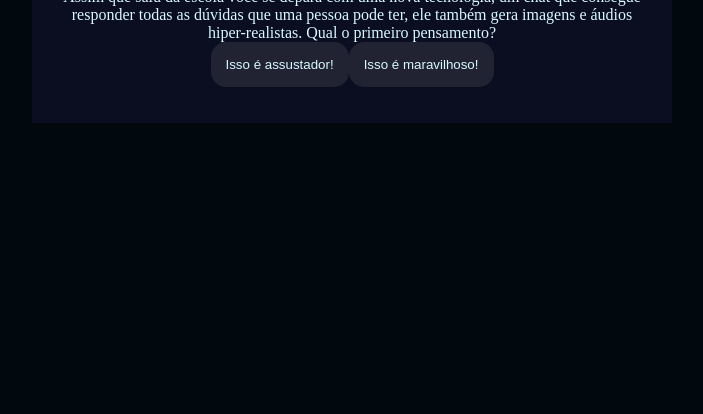
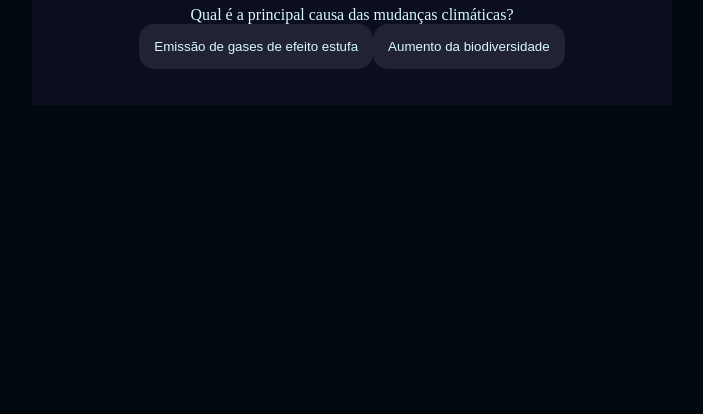
Before and after one commit to thayssantos25/Miss-o-IA, a plain HTML site: page index.html in a window 1280 px wide. Shown: the part 402-816 px from the top of the page, without its empty margins (288-991 px from the left). Drawn offline with Linux system fonts and the light colour scheme.

Commit message:
kmukurrf

```diff
--- a/index.html
+++ b/index.html
@@ -8,7 +8,7 @@
 </head>
 <body>
     <div class="caixa-principal">
-        <h1>Você decide o futuro da IA</h1>
+        <h1>Meio ambiente</h1>
         <div class="caixa-perguntas"></div>
         <div class="caixa-alternativas"></div>
         <div class="caixa-resultado">
--- a/script.js
+++ b/script.js
@@ -6,67 +6,67 @@ const textoResultado = document.querySelector(".texto-resultado");
 
 const perguntas = [
     {
-        enunciado: "Assim que saiu da escola você se depara com uma nova tecnologia, um chat que consegue responder todas as dúvidas que uma pessoa pode ter, ele também gera imagens e áudios hiper-realistas. Qual o primeiro pensamento?",
+        enunciado: " Qual é a principal causa das mudanças climáticas?",
         alternativas: [
             {
-                texto: "Isso é assustador!",
-                afirmacao: "No início ficou com medo do que essa tecnologia pode fazer. "
+                texto: "Emissão de gases de efeito estufa",
+                afirmacao: "O meio ambiente enfrenta desafios significativos, como mudanças climáticas e poluição. A principal causa das mudanças climáticas é a emissão de gases de efeito estufa, enquanto o uso excessivo de plásticos polui os oceanos. Soluções incluem práticas sustentáveis, como reduzir o consumo de água e adotar energias renováveis. "
             },
             {
-                texto: "Isso é maravilhoso!",
-                afirmacao: "Quis saber como usar IA no seu dia a dia."
+                texto: " Aumento da biodiversidade",
+                afirmacao: ""
             }
         ]
     },
     {
-        enunciado: "Com a descoberta desta tecnologia, chamada Inteligência Artificial, uma professora de tecnologia da escola decidiu fazer uma sequência de aulas sobre esta tecnologia. No fim de uma aula ela pede que você escreva um trabalho sobre o uso de IA em sala de aula. Qual atitude você toma?",
+        enunciado: "Qual é uma das principais fontes de poluição dos oceanos?",
         alternativas: [
             {
-                texto: "Utiliza uma ferramenta de busca na internet que utiliza IA para que ela ajude a encontrar informações relevantes para o trabalho e explique numa linguagem que facilite o entendimento.",
-                afirmacao: "Conseguiu utilizar a IA para buscar informações úteis."
+                texto: "Plásticos descartáveis",
+                afirmacao: ""
             },
             {
-                texto: "Escreve o trabalho com base nas conversas que teve com colegas, algumas pesquisas na internet e conhecimentos próprios sobre o tema.",
-                afirmacao: "Sentiu mais facilidade em utilizar seus próprios recursos para escrever seu trabalho."
+                texto: "Ventos fortes",
+                afirmacao: ""
             }
         ]
     },
     {
-        enunciado: "Após a elaboração do trabalho escrito, a professora realizou um debate entre a turma para entender como foi realizada a pesquisa e escrita. Nessa conversa também foi levantado um ponto muito importante: como a IA impacta o trabalho do futuro. Nesse debate, como você se posiciona?",
+        enunciado: "Qual é uma prática recomendada para a conservação da água?",
         alternativas: [
             {
-                texto: "Defende a ideia de que a IA pode criar novas oportunidades de emprego e melhorar habilidades humanas.",
-                afirmacao: "Vem impulsionando a inovação na área de IA e luta para abrir novos caminhos profissionais com IA."
+                texto: "Reduzir o tempo no banho",
+                afirmacao: ""
             },
             {
-                texto: "Me preocupo com as pessoas que perderão seus empregos para máquinas e defendem a importância de proteger os trabalhadores.",
-                afirmacao: "Sua preocupação com as pessoas motivou a criar um grupo de estudos entre trabalhadores para discutir meios de utilização de IA de forma ética."
+                texto: "Usar água potável para regar plantas",
+                afirmacao: ""
             }
         ]
     },
     {
-        enunciado: "Ao final da discussão, você precisou criar uma imagem no computador que representasse o que pensa sobre IA. E agora?",
+        enunciado: "Qual é o impacto do desmatamento nas áreas tropicais?",
         alternativas: [
             {
-                texto: "Criar uma imagem utilizando uma plataforma de design como o Paint.",
-                afirmacao: "Notou também que muitas pessoas não sabem ainda utilizar as ferramentas tradicionais e decidiu compartilhar seus conhecimentos de design utilizando ferramentas de pintura digital para iniciantes."
+                texto: "Perda de habitat para muitas espécies",
+                afirmacao: ""
             },
             {
-                texto: "Criar uma imagem utilizando um gerador de imagem de IA.",
-                afirmacao: "Acelerou o processo de criação de trabalhos utilizando geradores de imagem e agora consegue ensinar pessoas que sentem dificuldades em desenhar manualmente como utilizar também!"
+                texto: "Aumento da fertilidade do solo",
+                afirmacao: ""
             }
         ]
     },
     {
-        enunciado: "Você tem um trabalho em grupo de biologia para entregar na semana seguinte, o andamento do trabalho está um pouco atrasado e uma pessoa do seu grupo decidiu fazer com ajuda da IA. O problema é que o trabalho está totalmente igual ao do chat. O que você faz? ",
+        enunciado: "Qual é uma alternativa sustentável ao uso de combustíveis fósseis?",
         alternativas: [
             {
-                texto: "Escrever comandos para o chat é uma forma de contribuir com o trabalho, por isso não é um problema utilizar o texto inteiro.",
-                afirmacao: "Infelizmente passou a utilizar a IA para fazer todas suas tarefas e agora se sente dependente da IA para tudo."
+                texto: "Energias renováveis (como solar e eólica)",
+                afirmacao: ""
             },
             {
-                texto: "O chat pode ser uma tecnologia muito avançada, mas é preciso manter a atenção pois toda máquina erra, por isso revisar o trabalho e contribuir com as perspectivas pessoais é essencial.",
-                afirmacao: "Percebeu que toda IA reproduz orientações baseadas na empresa que programou e muito do que o chat escrevia não refletia o que pensava e por isso sabe que os textos gerados pela IA devem servir como auxílio e não resultado final. "
+                texto: "Aumento do consumo de carvão",
+                afirmacao: " "
             }
         ]
     },
@@ -105,7 +105,7 @@ function respostaSelecionada(opcaoSelecionada) {
 }
 
 function mostraResultado() {
-    caixaPerguntas.textContent = "Em 2049...";
+    caixaPerguntas.textContent = "Em resumo...";
     textoResultado.textContent = historiaFinal;
     caixaAlternativas.textContent = "";
 }
```
